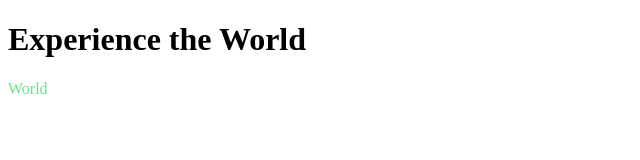
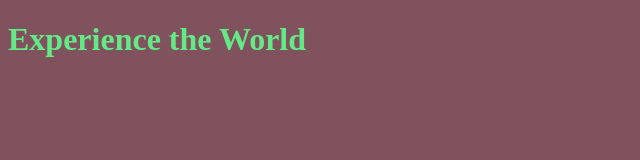
Before and after one commit to mephiliu/mephiliu.github.io, a plain HTML site: page index.html in a window 1280 px wide. Shown: the whole page, without its empty margins (0-640 px from the left). Drawn offline with Linux system fonts and the light colour scheme.

Commit message:
index.html
added color

```diff
--- a/index.html
+++ b/index.html
@@ -2,9 +2,9 @@
 <html>
 <head>
   <title>Mephiliu</title>
+  <BODY BGCOLOR=7F525D TEXT=64E986 >
 </head>
 <body>
   <h1>Experience the World</h1>
-  <FONT COLOR=64E986>World</FONT>
 </body>
 </html>
```
